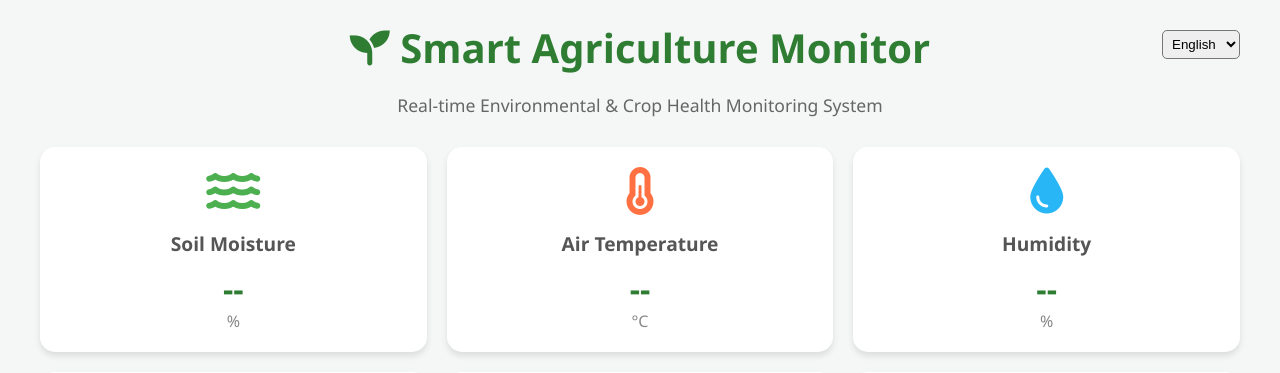
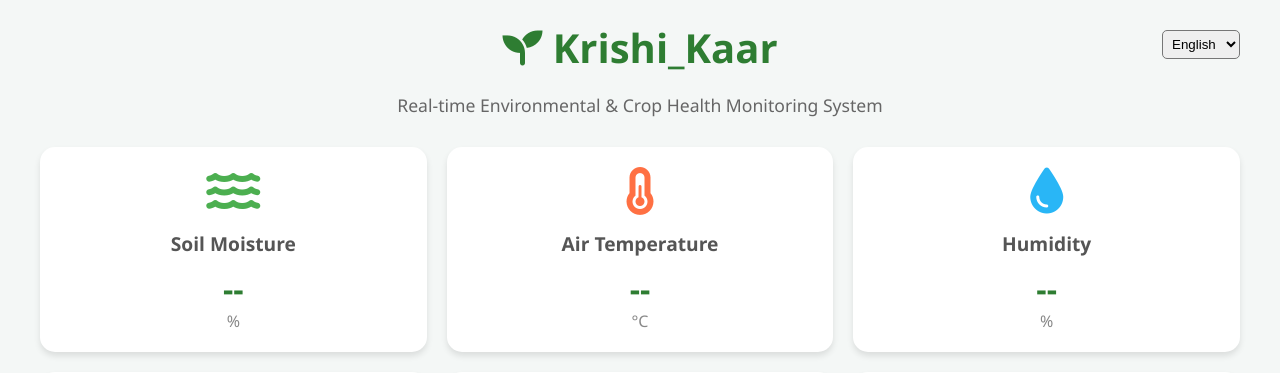
Before and after one commit to Knight6azer/Krishi_Kaar, a Flask app: page / in a window 1280 px wide. Shown: the top 373 px of the page. Run offline with Flask 3, Linux system fonts and the light colour scheme.

Commit message:
Update website name to Krishi_Kaar

```diff
--- a/main.py
+++ b/main.py
@@ -1,5 +1,5 @@
 """
-Smart Agriculture & Environmental Monitoring System - Main Application
+Krishi_Kaar & Environmental Monitoring System - Main Application
 This Flask application serves as the central controller for the IoT system.
 It aggregates data from sensors, runs ML inference for crop disease and water quality,
 and serves a real-time dashboard.
--- a/templates/dashboard.html
+++ b/templates/dashboard.html
@@ -4,7 +4,7 @@
 <head>
     <meta charset="UTF-8">
     <meta name="viewport" content="width=device-width, initial-scale=1.0">
-    <title>Smart Agriculture Dashboard</title>
+    <title>Krishi_Kaar</title>
     <link href="https://cdnjs.cloudflare.com/ajax/libs/font-awesome/6.0.0/css/all.min.css" rel="stylesheet">
     <style>
         :root {
@@ -196,7 +196,7 @@
                 <option value="ur">اردو</option>
             </select>
         </div>
-        <h1><i class="fas fa-seedling"></i> <span id="t_main_title">Smart Agriculture Monitor</span></h1>
+        <h1><i class="fas fa-seedling"></i> <span id="t_main_title">Krishi_Kaar</span></h1>
         <p id="t_sub_title">Real-time Environmental & Crop Health Monitoring System</p>
     </div>
 
@@ -291,7 +291,7 @@
     <script>
         const translations = {
             "en": {
-                "t_main_title": "Smart Agriculture Monitor", "t_sub_title": "Real-time Environmental & Crop Health Monitoring System",
+                "t_main_title": "Krishi_Kaar", "t_sub_title": "Real-time Environmental & Crop Health Monitoring System",
                 "t_soil_moisture": "Soil Moisture", "t_air_temp": "Air Temperature", "t_humidity": "Humidity",
                 "t_water_tds": "Water TDS", "t_water_temp": "Water Temp", "t_crop_rec": "Crop Recommendation",
                 "t_fert_rec": "Fertilizer Recommendation", "t_water_req": "Necessary Water Supply", "t_market_price": "Current Market Price",
@@ -309,7 +309,7 @@
                 "disease_alert": "Crop Disease Detected"
             },
             "hi": {
-                "t_main_title": "स्मार्ट कृषि मॉनिटर", "t_sub_title": "वास्तविक समय पर्यावरण और फसल स्वास्थ्य निगरानी प्रणाली",
+                "t_main_title": "कृषि_कार", "t_sub_title": "वास्तविक समय पर्यावरण और फसल स्वास्थ्य निगरानी प्रणाली",
                 "t_soil_moisture": "मिट्टी की नमी", "t_air_temp": "हवा का तापमान", "t_humidity": "नमी",
                 "t_water_tds": "पानी का टीडीएस", "t_water_temp": "पानी का तापमान", "t_crop_rec": "फसल की सिफारिश",
                 "t_fert_rec": "उर्वरक की सिफारिश", "t_water_req": "आवश्यक जल आपूर्ति", "t_market_price": "वर्तमान बाजार मूल्य",
@@ -325,12 +325,12 @@
                 "intruder_alert": "इम्पोस्टर अलर्ट! सेंसर फील्ड के पास गति मिली।",
                 "disease_alert": "फसल रोग का पता चला"
             },
-            "bn": { "t_main_title": "স্মার্ট কৃষি মনিটর", "t_sub_title": "রিয়েল-টাইম পরিবেশ ও ফসল স্বাস্থ্য পর্যবেক্ষণ সিস্টেম", "t_soil_moisture": "মাটির আর্দ্রতা", "t_air_temp": "বায়ুর তাপমাত্রা", "t_humidity": "আর্দ্রতা", "t_water_tds": "জলের টিডিএস", "t_water_temp": "জলের তাপমাত্রা", "t_crop_rec": "ফসলের সুপারিশ", "t_fert_rec": "সারের সুপারিশ", "t_water_req": "প্রয়োজনীয় জল সরবরাহ", "t_market_price": "বর্তমান বাজার দর", "t_live_crop": "লাইভ ফসল পর্যবেক্ষণ", "t_crop_status": "ফসলের অবস্থা: ", "t_system_alerts": "সিস্টেম অ্যালার্ট", "t_status_analyzing": "বিশ্লেষণ হচ্ছে...", "t_status_detecting": "শনাক্ত করা হচ্ছে...", "t_unit_c_1": "°C", "t_unit_c_2": "°C", "t_unit_ppm": "ppm", "t_system_online": "সিস্টেম অনলাইন - পর্যবেক্ষণ শুরু হয়েছে", "t_no_plant_toast": "ফ্রেমে কোনো উদ্ভিদ পাওয়া যায়নি!", "Safe": "নিরাপদ", "Moderate": "মাঝারি", "Unsafe": "অনিরাপদ", "Healthy": "সুস্থ", "Diseased": "রোগাগ্রস্ত", "No Plant": "কোনো উদ্ভিদ নেই", "Wheat": "গম", "Rice": "চাল", "Potato": "আলু", "Tomato": "টমেটো", "N/A": "প্রযোজ্য নয়", "NPK 19:19:19": "NPK 19:19:19", "Urea": "ইউরিয়া", "Potash MOP": "পটাশ MOP", "DAP": "DAP", "Normal (2-3 L/day)": "স্বাভাবিক (২-৩ লি/দিন)", "High (5+ L/day)": "উচ্চ (৫+ লি/দিন)", "Low (0.5 L/day)": "নিম্ন (০.৫ লি/দিন)", "intruder_alert": "ইমপোস্টার অ্যালার্ট! সেন্সর ক্ষেত্রের কাছাকাছি গতিবিধি পাওয়া গেছে।", "disease_alert": "ফসলের রোগ সনাক্ত করা হয়েছে" },
-            "te": { "t_main_title": "స్మార్ట్ అగ్రికల్చర్ మానిటర్", "t_sub_title": "రియల్-టైమ్ పర్యావరణ & పంట ఆరోగ్య పర్యవేక్షణ వ్యవస్థ", "t_soil_moisture": "నేల తేమ", "t_air_temp": "గాలి ఉష్ణోగ్రత", "t_humidity": "తేమ", "t_water_tds": "నీటి టిడిఎస్", "t_water_temp": "నీటి ఉష్ణోగ్రత", "t_crop_rec": "పంట సిఫార్సు", "t_fert_rec": "ఎరువుల సిఫార్సు", "t_water_req": "అవసరమైన నీటి సరఫరా", "t_market_price": "ప్రస్తుత మార్కెట్ ధర", "t_live_crop": "లైవ్ పంట పర్యవేక్షణ", "t_crop_status": "పంట స్థితి: ", "t_system_alerts": "సిస్టమ్ హెచ్చరికలు", "t_status_analyzing": "విశ్లేషిస్తోంది...", "t_status_detecting": "గుర్తిస్తోంది...", "t_unit_c_1": "°C", "t_unit_c_2": "°C", "t_unit_ppm": "ppm", "t_system_online": "సిస్టమ్ ఆన్‌లైన్ - పర్యవేక్షణ ప్రారంభించబడింది", "t_no_plant_toast": "ఫ్రేమ్‌లో ఎలాంటి మొక్క కనిపించలేదు!", "Safe": "సురక్షితం", "Moderate": "మధ్యస్థం", "Unsafe": "అసురక్షితం", "Healthy": "ఆరోగ్యంగా ఉంది", "Diseased": "వ్యాధిగ్రస్తులు", "No Plant": "మొక్క లేదు", "Wheat": "గోధుమ", "Rice": "బియ్యం", "Potato": "బంగాళాదుంప", "Tomato": "టమోటా", "N/A": "అందుబాటులో లేదు", "NPK 19:19:19": "NPK 19:19:19", "Urea": "యూరియా", "Potash MOP": "పొటాష్ MOP", "DAP": "DAP", "Normal (2-3 L/day)": "సాధారణ (2-3 L/రోజు)", "High (5+ L/day)": "ఎక్కువ (5+ L/రోజు)", "Low (0.5 L/day)": "తక్కువ (0.5 L/రోజు)", "intruder_alert": "ఇంపోస్టర్ అలెర్ట్! సెన్సార్ ఫీల్డ్ వద్ద కదలిక దొరికింది.", "disease_alert": "పంట వ్యాధి గుర్తించబడింది" },
-            "mr": { "t_main_title": "स्मार्ट कृषी मॉनिटर", "t_sub_title": "रिअल-टाइम पर्यावरण आणि पीक आरोग्य निरीक्षण प्रणाली", "t_soil_moisture": "मातीची ओलावा", "t_air_temp": "हवेचे तापमान", "t_humidity": "आर्द्रता", "t_water_tds": "पाण्याचे टीडीएस", "t_water_temp": "पाण्याचे तापमान", "t_crop_rec": "पीक शिफारस", "t_fert_rec": "खत शिफारस", "t_water_req": "आवश्यक पाणी पुरवठा", "t_market_price": "सध्याचे बाजार मूल्य", "t_live_crop": "थेट पीक निरीक्षण", "t_crop_status": "पिकाची स्थिती: ", "t_system_alerts": "सिस्टीम अलर्ट", "t_status_analyzing": "विश्लेषण करत आहे...", "t_status_detecting": "शोधत आहे...", "t_unit_c_1": "°C", "t_unit_c_2": "°C", "t_unit_ppm": "ppm", "t_system_online": "सिस्टीम ऑनलाइन - निरीक्षण सुरू झाले", "t_no_plant_toast": "फ्रेममध्ये कोणतेही झाड सापडले नाही!", "Safe": "सुरक्षित", "Moderate": "मध्यम", "Unsafe": "असुरक्षित", "Healthy": "निरोगी", "Diseased": "रोगग्रस्त", "No Plant": "झाड नाही", "Wheat": "गहू", "Rice": "तांदूळ", "Potato": "बटाटा", "Tomato": "टोमॅटो", "N/A": "लागू नाही", "NPK 19:19:19": "NPK 19:19:19", "Urea": "युरिया", "Potash MOP": "पोटाश MOP", "DAP": "DAP", "Normal (2-3 L/day)": "सामान्य (2-3 लि/दिवस)", "High (5+ L/day)": "उच्च (5+ लि/दिवस)", "Low (0.5 L/day)": "कमी (0.5 लि/दिवस)", "intruder_alert": "इम्पोस्टर अलर्ट! सेन्सर फील्डजवळ हालचाल आढळली.", "disease_alert": "पीक रोग आढळला" },
-            "ta": { "t_main_title": "ஸ்மார்ட் விவசாய மானிட்டர்", "t_sub_title": "நிகழ்நேர சுற்றுச்சூழல் மற்றும் பயிர் சுகாதார கண்காணிப்பு அமைப்பு", "t_soil_moisture": "மண் ஈரப்பதம்", "t_air_temp": "காற்றின் வெப்பநிலை", "t_humidity": "ஈரப்பதம்", "t_water_tds": "நீர் டி.டி.எஸ்", "t_water_temp": "நீரின் வெப்பநிலை", "t_crop_rec": "பயிர் பரிந்துரை", "t_fert_rec": "உரப் பரிந்துரை", "t_water_req": "தேவையான நீர் வழங்கல்", "t_market_price": "தற்போதைய சந்தை விலை", "t_live_crop": "நேரடி பயிர் கண்காணிப்பு", "t_crop_status": "பயிர் நிலை: ", "t_system_alerts": "கணினி எச்சரிக்கைகள்", "t_status_analyzing": "பகுப்பாய்வு...", "t_status_detecting": "கண்டறிகிறது...", "t_unit_c_1": "°C", "t_unit_c_2": "°C", "t_unit_ppm": "ppm", "t_system_online": "அமைப்பு இணையத்தில் - கண்காணிப்பு தொடங்கியது", "t_no_plant_toast": "சட்டத்தில் செடிகள் எதுவும் இல்லை!", "Safe": "பாதுகாப்பானது", "Moderate": "மிதமானது", "Unsafe": "பாதுகாப்பற்றது", "Healthy": "ஆரோக்கியமானது", "Diseased": "நோயுற்றது", "No Plant": "ஆலை இல்லை", "Wheat": "கோதுமை", "Rice": "அரிசி", "Potato": "உருளைக்கிழங்கு", "Tomato": "தக்காளி", "N/A": "பொருந்தாது", "NPK 19:19:19": "NPK 19:19:19", "Urea": "யூரியா", "Potash MOP": "பொட்டாஷ் MOP", "DAP": "DAP", "Normal (2-3 L/day)": "இயல்பான (2-3 எல்/நாள்)", "High (5+ L/day)": "அதிகமான (5+ எல்/நாள்)", "Low (0.5 L/day)": "குறைந்த (0.5 எல்/நாள்)", "intruder_alert": "இம்போஸ்டர் எச்சரிக்கை! சென்சார் வயல் அருகே அசைவு காணப்பட்டது.", "disease_alert": "பயிர் நோய் கண்டுபிடிக்கப்பட்டது" },
-            "gu": { "t_main_title": "સ્માર્ટ કૃષિ મોનિટર", "t_sub_title": "રીઅલ-ટાઇમ પર્યાવરણ અને પાક આરોગ્ય મોનીટરીંગ સિસ્ટમ", "t_soil_moisture": "માટીનો ભેજ", "t_air_temp": "હવાનું તાપમાન", "t_humidity": "ભેજ", "t_water_tds": "પાણીનું TDS", "t_water_temp": "પાણીનું તાપમાન", "t_crop_rec": "પાક ભલામણ", "t_fert_rec": "ખાતર ભલામણ", "t_water_req": "જરૂરી પાણી પુરવઠો", "t_market_price": "વર્તમાન બજાર ભાવ", "t_live_crop": "જીવંત પાક મોનીટરીંગ", "t_crop_status": "પાકની સ્થિતિ: ", "t_system_alerts": "સિસ્ટમ ચેતવણીઓ", "t_status_analyzing": "પૃથ્થકરણ...", "t_status_detecting": "શોધી રહ્યું છે...", "t_unit_c_1": "°C", "t_unit_c_2": "°C", "t_unit_ppm": "ppm", "t_system_online": "સિસ્ટમ ઓનલાઇન - મોનિટરિંગ શરૂ થયું", "t_no_plant_toast": "ફ્રેમમાં કોઈ છોડ નથી મળ્યો!", "Safe": "સલામત", "Moderate": "મધ્યમ", "Unsafe": "અસલામત", "Healthy": "સ્વસ્થ", "Diseased": "રોગગ્રસ્ત", "No Plant": "કોઈ છોડ નથી", "Wheat": "ઘઉં", "Rice": "ચોખા", "Potato": "બટાકા", "Tomato": "ટામેટાં", "N/A": "લાગુ પડતું નથી", "NPK 19:19:19": "NPK 19:19:19", "Urea": "યુરિયા", "Potash MOP": "પોટાશ MOP", "DAP": "DAP", "Normal (2-3 L/day)": "સામાન્ય (2-3 એલ/દિવસ)", "High (5+ L/day)": "ઉચ્ચ (5+ એલ/દિવસ)", "Low (0.5 L/day)": "નીચા (0.5 એલ/દિવસ)", "intruder_alert": "ઇમ્પોસ્ટર એલર્ટ! સેન્સર ક્ષેત્રની નજીક ગતિ મળી.", "disease_alert": "પાક રોગ મળી આવ્યો" },
-            "ur": { "t_main_title": "سمارٹ زراعت مانیٹر", "t_sub_title": "ریئل ٹائم ماحولیاتی اور فصل کی صحت کی نگرانی کا نظام", "t_soil_moisture": "مٹی کی نمی", "t_air_temp": "ہوا کا درجہ حرارت", "t_humidity": "نمی", "t_water_tds": "پانی کا ٹی ڈی ایس", "t_water_temp": "پانی کا درجہ حرارت", "t_crop_rec": "فصل کی سفارش", "t_fert_rec": "کھاد کی سفارش", "t_water_req": "پانی کی ضروری فراہمی", "t_market_price": "موجودہ مارکیٹ قیمت", "t_live_crop": "لائیو فصل کی نگرانی", "t_crop_status": "فصل کی حیثیت: ", "t_system_alerts": "سسٹم الرٹس", "t_status_analyzing": "تجزیہ کر رہا ہے...", "t_status_detecting": "پتہ لگا رہا ہے...", "t_unit_c_1": "°C", "t_unit_c_2": "°C", "t_unit_ppm": "ppm", "t_system_online": "سسٹم آن لائن - نگرانی شروع ہو گئی", "t_no_plant_toast": "فریم میں کوئی پودا نہیں ملا!", "Safe": "محفوظ", "Moderate": "معتدل", "Unsafe": "غیر محفوظ", "Healthy": "صحت مند", "Diseased": "بیمار", "No Plant": "پودا نہیں", "Wheat": "گندم", "Rice": "چاول", "Potato": "آلو", "Tomato": "ٹماٹر", "N/A": "دستیاب نہیں", "NPK 19:19:19": "NPK 19:19:19", "Urea": "یوریا", "Potash MOP": "پوٹاش MOP", "DAP": "DAP", "Normal (2-3 L/day)": "نارمل (2-3 لیٹر/دن)", "High (5+ L/day)": "زیادہ (5+ لیٹر/دن)", "Low (0.5 L/day)": "کم (0.5 لیٹر/دن)", "intruder_alert": "امپوسٹر الرٹ! سینسر فیلڈ کے قریب حرکت ملی۔", "disease_alert": "فصل کی بیماری کا پتہ چلا" }
+            "bn": { "t_main_title": "কৃষি_কার", "t_sub_title": "রিয়েল-টাইম পরিবেশ ও ফসল স্বাস্থ্য পর্যবেক্ষণ সিস্টেম", "t_soil_moisture": "মাটির আর্দ্রতা", "t_air_temp": "বায়ুর তাপমাত্রা", "t_humidity": "আর্দ্রতা", "t_water_tds": "জলের টিডিএস", "t_water_temp": "জলের তাপমাত্রা", "t_crop_rec": "ফসলের সুপারিশ", "t_fert_rec": "সারের সুপারিশ", "t_water_req": "প্রয়োজনীয় জল সরবরাহ", "t_market_price": "বর্তমান বাজার দর", "t_live_crop": "লাইভ ফসল পর্যবেক্ষণ", "t_crop_status": "ফসলের অবস্থা: ", "t_system_alerts": "সিস্টেম অ্যালার্ট", "t_status_analyzing": "বিশ্লেষণ হচ্ছে...", "t_status_detecting": "শনাক্ত করা হচ্ছে...", "t_unit_c_1": "°C", "t_unit_c_2": "°C", "t_unit_ppm": "ppm", "t_system_online": "সিস্টেম অনলাইন - পর্যবেক্ষণ শুরু হয়েছে", "t_no_plant_toast": "ফ্রেমে কোনো উদ্ভিদ পাওয়া যায়নি!", "Safe": "নিরাপদ", "Moderate": "মাঝারি", "Unsafe": "অনিরাপদ", "Healthy": "সুস্থ", "Diseased": "রোগাগ্রস্ত", "No Plant": "কোনো উদ্ভিদ নেই", "Wheat": "গম", "Rice": "চাল", "Potato": "আলু", "Tomato": "টমেটো", "N/A": "প্রযোজ্য নয়", "NPK 19:19:19": "NPK 19:19:19", "Urea": "ইউরিয়া", "Potash MOP": "পটাশ MOP", "DAP": "DAP", "Normal (2-3 L/day)": "স্বাভাবিক (২-৩ লি/দিন)", "High (5+ L/day)": "উচ্চ (৫+ লি/দিন)", "Low (0.5 L/day)": "নিম্ন (০.৫ লি/দিন)", "intruder_alert": "ইমপোস্টার অ্যালার্ট! সেন্সর ক্ষেত্রের কাছাকাছি গতিবিধি পাওয়া গেছে।", "disease_alert": "ফসলের রোগ সনাক্ত করা হয়েছে" },
+            "te": { "t_main_title": "కృషి_కార్", "t_sub_title": "రియల్-టైమ్ పర్యావరణ & పంట ఆరోగ్య పర్యవేక్షణ వ్యవస్థ", "t_soil_moisture": "నేల తేమ", "t_air_temp": "గాలి ఉష్ణోగ్రత", "t_humidity": "తేమ", "t_water_tds": "నీటి టిడిఎస్", "t_water_temp": "నీటి ఉష్ణోగ్రత", "t_crop_rec": "పంట సిఫార్సు", "t_fert_rec": "ఎరువుల సిఫార్సు", "t_water_req": "అవసరమైన నీటి సరఫరా", "t_market_price": "ప్రస్తుత మార్కెట్ ధర", "t_live_crop": "లైవ్ పంట పర్యవేక్షణ", "t_crop_status": "పంట స్థితి: ", "t_system_alerts": "సిస్టమ్ హెచ్చరికలు", "t_status_analyzing": "విశ్లేషిస్తోంది...", "t_status_detecting": "గుర్తిస్తోంది...", "t_unit_c_1": "°C", "t_unit_c_2": "°C", "t_unit_ppm": "ppm", "t_system_online": "సిస్టమ్ ఆన్‌లైన్ - పర్యవేక్షణ ప్రారంభించబడింది", "t_no_plant_toast": "ఫ్రేమ్‌లో ఎలాంటి మొక్క కనిపించలేదు!", "Safe": "సురక్షితం", "Moderate": "మధ్యస్థం", "Unsafe": "అసురక్షితం", "Healthy": "ఆరోగ్యంగా ఉంది", "Diseased": "వ్యాధిగ్రస్తులు", "No Plant": "మొక్క లేదు", "Wheat": "గోధుమ", "Rice": "బియ్యం", "Potato": "బంగాళాదుంప", "Tomato": "టమోటా", "N/A": "అందుబాటులో లేదు", "NPK 19:19:19": "NPK 19:19:19", "Urea": "యూరియా", "Potash MOP": "పొటాష్ MOP", "DAP": "DAP", "Normal (2-3 L/day)": "సాధారణ (2-3 L/రోజు)", "High (5+ L/day)": "ఎక్కువ (5+ L/రోజు)", "Low (0.5 L/day)": "తక్కువ (0.5 L/రోజు)", "intruder_alert": "ఇంపోస్టర్ అలెర్ట్! సెన్సార్ ఫీల్డ్ వద్ద కదలిక దొరికింది.", "disease_alert": "పంట వ్యాధి గుర్తించబడింది" },
+            "mr": { "t_main_title": "कृषी_कार", "t_sub_title": "रिअल-टाइम पर्यावरण आणि पीक आरोग्य निरीक्षण प्रणाली", "t_soil_moisture": "मातीची ओलावा", "t_air_temp": "हवेचे तापमान", "t_humidity": "आर्द्रता", "t_water_tds": "पाण्याचे टीडीएस", "t_water_temp": "पाण्याचे तापमान", "t_crop_rec": "पीक शिफारस", "t_fert_rec": "खत शिफारस", "t_water_req": "आवश्यक पाणी पुरवठा", "t_market_price": "सध्याचे बाजार मूल्य", "t_live_crop": "थेट पीक निरीक्षण", "t_crop_status": "पिकाची स्थिती: ", "t_system_alerts": "सिस्टीम अलर्ट", "t_status_analyzing": "विश्लेषण करत आहे...", "t_status_detecting": "शोधत आहे...", "t_unit_c_1": "°C", "t_unit_c_2": "°C", "t_unit_ppm": "ppm", "t_system_online": "सिस्टीम ऑनलाइन - निरीक्षण सुरू झाले", "t_no_plant_toast": "फ्रेममध्ये कोणतेही झाड सापडले नाही!", "Safe": "सुरक्षित", "Moderate": "मध्यम", "Unsafe": "असुरक्षित", "Healthy": "निरोगी", "Diseased": "रोगग्रस्त", "No Plant": "झाड नाही", "Wheat": "गहू", "Rice": "तांदूळ", "Potato": "बटाटा", "Tomato": "टोमॅटो", "N/A": "लागू नाही", "NPK 19:19:19": "NPK 19:19:19", "Urea": "युरिया", "Potash MOP": "पोटाश MOP", "DAP": "DAP", "Normal (2-3 L/day)": "सामान्य (2-3 लि/दिवस)", "High (5+ L/day)": "उच्च (5+ लि/दिवस)", "Low (0.5 L/day)": "कमी (0.5 लि/दिवस)", "intruder_alert": "इम्पोस्टर अलर्ट! सेन्सर फील्डजवळ हालचाल आढळली.", "disease_alert": "पीक रोग आढळला" },
+            "ta": { "t_main_title": "க்ருஷி_கார்", "t_sub_title": "நிகழ்நேர சுற்றுச்சூழல் மற்றும் பயிர் சுகாதார கண்காணிப்பு அமைப்பு", "t_soil_moisture": "மண் ஈரப்பதம்", "t_air_temp": "காற்றின் வெப்பநிலை", "t_humidity": "ஈரப்பதம்", "t_water_tds": "நீர் டி.டி.எஸ்", "t_water_temp": "நீரின் வெப்பநிலை", "t_crop_rec": "பயிர் பரிந்துரை", "t_fert_rec": "உரப் பரிந்துரை", "t_water_req": "தேவையான நீர் வழங்கல்", "t_market_price": "தற்போதைய சந்தை விலை", "t_live_crop": "நேரடி பயிர் கண்காணிப்பு", "t_crop_status": "பயிர் நிலை: ", "t_system_alerts": "கணினி எச்சரிக்கைகள்", "t_status_analyzing": "பகுப்பாய்வு...", "t_status_detecting": "கண்டறிகிறது...", "t_unit_c_1": "°C", "t_unit_c_2": "°C", "t_unit_ppm": "ppm", "t_system_online": "அமைப்பு இணையத்தில் - கண்காணிப்பு தொடங்கியது", "t_no_plant_toast": "சட்டத்தில் செடிகள் எதுவும் இல்லை!", "Safe": "பாதுகாப்பானது", "Moderate": "மிதமானது", "Unsafe": "பாதுகாப்பற்றது", "Healthy": "ஆரோக்கியமானது", "Diseased": "நோயுற்றது", "No Plant": "ஆலை இல்லை", "Wheat": "கோதுமை", "Rice": "அரிசி", "Potato": "உருளைக்கிழங்கு", "Tomato": "தக்காளி", "N/A": "பொருந்தாது", "NPK 19:19:19": "NPK 19:19:19", "Urea": "யூரியா", "Potash MOP": "பொட்டாஷ் MOP", "DAP": "DAP", "Normal (2-3 L/day)": "இயல்பான (2-3 எல்/நாள்)", "High (5+ L/day)": "அதிகமான (5+ எல்/நாள்)", "Low (0.5 L/day)": "குறைந்த (0.5 எல்/நாள்)", "intruder_alert": "இம்போஸ்டர் எச்சரிக்கை! சென்சார் வயல் அருகே அசைவு காணப்பட்டது.", "disease_alert": "பயிர் நோய் கண்டுபிடிக்கப்பட்டது" },
+            "gu": { "t_main_title": "કૃષિ_કાર", "t_sub_title": "રીઅલ-ટાઇમ પર્યાવરણ અને પાક આરોગ્ય મોનીટરીંગ સિસ્ટમ", "t_soil_moisture": "માટીનો ભેજ", "t_air_temp": "હવાનું તાપમાન", "t_humidity": "ભેજ", "t_water_tds": "પાણીનું TDS", "t_water_temp": "પાણીનું તાપમાન", "t_crop_rec": "પાક ભલામણ", "t_fert_rec": "ખાતર ભલામણ", "t_water_req": "જરૂરી પાણી પુરવઠો", "t_market_price": "વર્તમાન બજાર ભાવ", "t_live_crop": "જીવંત પાક મોનીટરીંગ", "t_crop_status": "પાકની સ્થિતિ: ", "t_system_alerts": "સિસ્ટમ ચેતવણીઓ", "t_status_analyzing": "પૃથ્થકરણ...", "t_status_detecting": "શોધી રહ્યું છે...", "t_unit_c_1": "°C", "t_unit_c_2": "°C", "t_unit_ppm": "ppm", "t_system_online": "સિસ્ટમ ઓનલાઇન - મોનિટરિંગ શરૂ થયું", "t_no_plant_toast": "ફ્રેમમાં કોઈ છોડ નથી મળ્યો!", "Safe": "સલામત", "Moderate": "મધ્યમ", "Unsafe": "અસલામત", "Healthy": "સ્વસ્થ", "Diseased": "રોગગ્રસ્ત", "No Plant": "કોઈ છોડ નથી", "Wheat": "ઘઉં", "Rice": "ચોખા", "Potato": "બટાકા", "Tomato": "ટામેટાં", "N/A": "લાગુ પડતું નથી", "NPK 19:19:19": "NPK 19:19:19", "Urea": "યુરિયા", "Potash MOP": "પોટાશ MOP", "DAP": "DAP", "Normal (2-3 L/day)": "સામાન્ય (2-3 એલ/દિવસ)", "High (5+ L/day)": "ઉચ્ચ (5+ એલ/દિવસ)", "Low (0.5 L/day)": "નીચા (0.5 એલ/દિવસ)", "intruder_alert": "ઇમ્પોસ્ટર એલર્ટ! સેન્સર ક્ષેત્રની નજીક ગતિ મળી.", "disease_alert": "પાક રોગ મળી આવ્યો" },
+            "ur": { "t_main_title": "کرشی_کار", "t_sub_title": "ریئل ٹائم ماحولیاتی اور فصل کی صحت کی نگرانی کا نظام", "t_soil_moisture": "مٹی کی نمی", "t_air_temp": "ہوا کا درجہ حرارت", "t_humidity": "نمی", "t_water_tds": "پانی کا ٹی ڈی ایس", "t_water_temp": "پانی کا درجہ حرارت", "t_crop_rec": "فصل کی سفارش", "t_fert_rec": "کھاد کی سفارش", "t_water_req": "پانی کی ضروری فراہمی", "t_market_price": "موجودہ مارکیٹ قیمت", "t_live_crop": "لائیو فصل کی نگرانی", "t_crop_status": "فصل کی حیثیت: ", "t_system_alerts": "سسٹم الرٹس", "t_status_analyzing": "تجزیہ کر رہا ہے...", "t_status_detecting": "پتہ لگا رہا ہے...", "t_unit_c_1": "°C", "t_unit_c_2": "°C", "t_unit_ppm": "ppm", "t_system_online": "سسٹم آن لائن - نگرانی شروع ہو گئی", "t_no_plant_toast": "فریم میں کوئی پودا نہیں ملا!", "Safe": "محفوظ", "Moderate": "معتدل", "Unsafe": "غیر محفوظ", "Healthy": "صحت مند", "Diseased": "بیمار", "No Plant": "پودا نہیں", "Wheat": "گندم", "Rice": "چاول", "Potato": "آلو", "Tomato": "ٹماٹر", "N/A": "دستیاب نہیں", "NPK 19:19:19": "NPK 19:19:19", "Urea": "یوریا", "Potash MOP": "پوٹاش MOP", "DAP": "DAP", "Normal (2-3 L/day)": "نارمل (2-3 لیٹر/دن)", "High (5+ L/day)": "زیادہ (5+ لیٹر/دن)", "Low (0.5 L/day)": "کم (0.5 لیٹر/دن)", "intruder_alert": "امپوسٹر الرٹ! سینسر فیلڈ کے قریب حرکت ملی۔", "disease_alert": "فصل کی بیماری کا پتہ چلا" }
         };
 
         function translatePage() {
```
Also changed, not shown: README.md.
